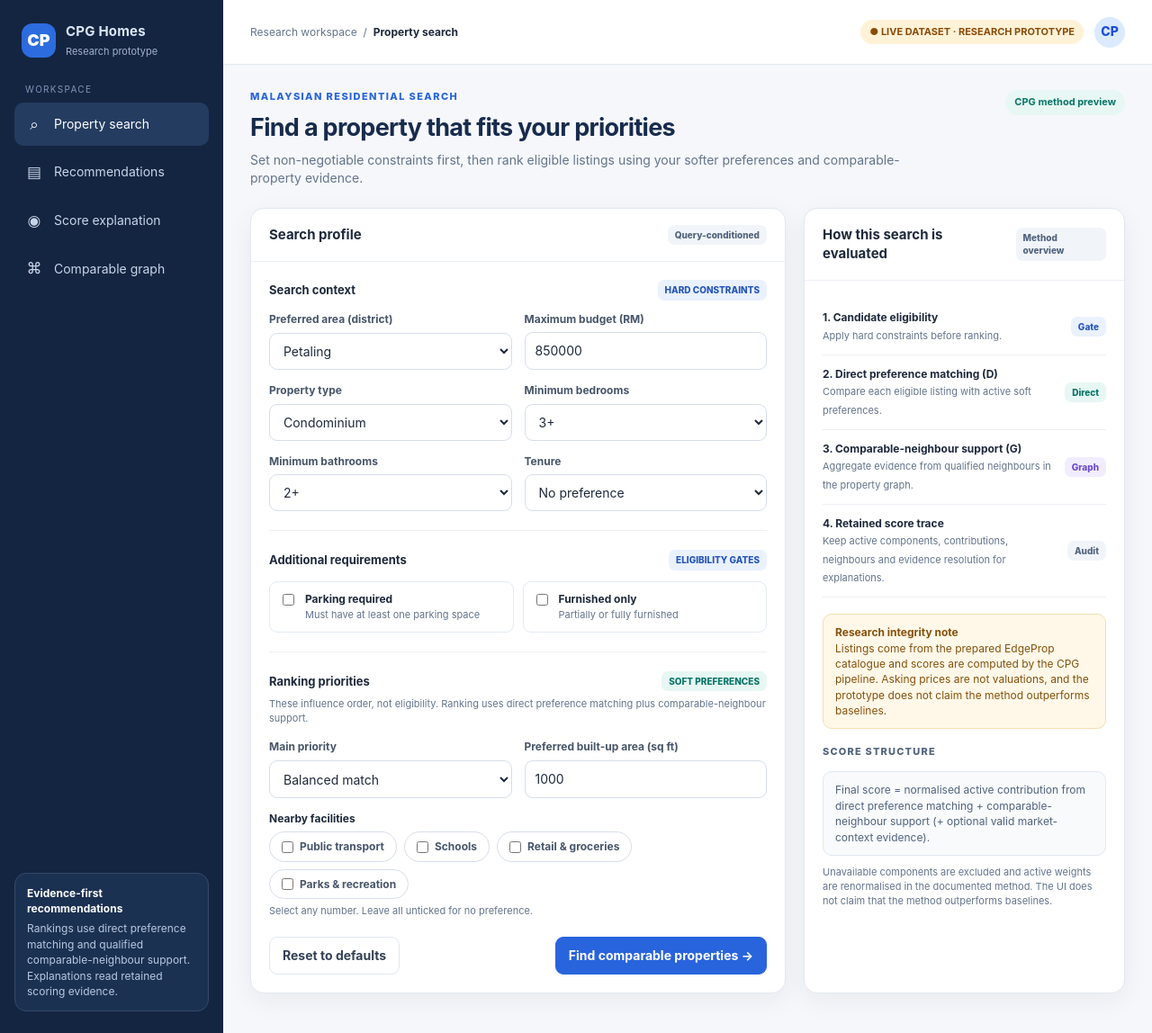
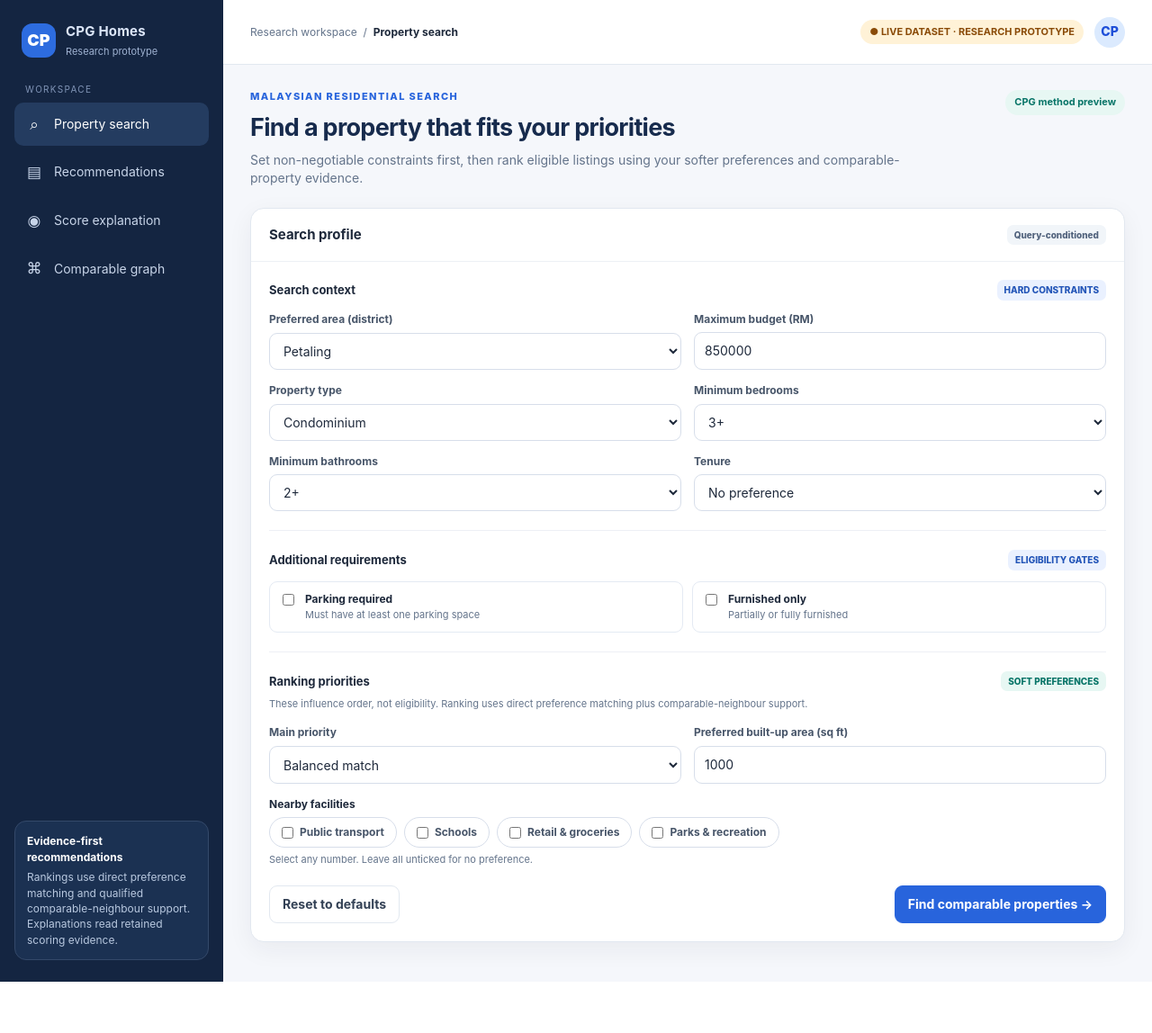
Before and after one commit to WongWeiXin/explainable-graph-based-recommender, a Flask app: page / in a window 1280 px wide. Shown: the whole page at 90% size. After the commit the page ends 1091 px from the top, so only its background shows below. Run offline with Flask 3, Linux system fonts and the light colour scheme.

Commit message:
update index.html

```diff
--- a/templates/index.html
+++ b/templates/index.html
@@ -449,6 +449,49 @@
         font-size: 11px;
         color: #64748b;
         margin-top: 4px;
+      }
+      .single-col {
+        display: grid;
+        gap: 20px;
+        max-width: 1040px;
+      }
+      .listing {
+        cursor: pointer;
+      }
+      .tag.recommended {
+        background: #e7f7f3;
+        color: #087568;
+      }
+      .more-section {
+        margin-top: 22px;
+        padding-top: 18px;
+        border-top: 1px solid #edf0f5;
+      }
+      .more-head {
+        display: flex;
+        justify-content: space-between;
+        align-items: flex-start;
+        gap: 12px;
+        margin-bottom: 12px;
+      }
+      .more-head h3 {
+        margin: 0 0 2px;
+        font-size: 14px;
+      }
+      .more-sort {
+        border: 1px solid #d7deea;
+        border-radius: 7px;
+        padding: 6px;
+        font-size: 11px;
+      }
+      .more-actions {
+        display: flex;
+        justify-content: center;
+        gap: 8px;
+        margin-top: 14px;
+      }
+      .hidden.btn {
+        display: none;
       }
       .results-layout {
         display: grid;
@@ -1005,7 +1048,7 @@
                 >CPG method preview</span
               >
             </div>
-            <div class="layout">
+            <div class="single-col">
               <div class="card">
                 <div class="cardhead">
                   <h2>Search profile</h2>
@@ -1270,77 +1313,6 @@
                   </div>
                 </div>
               </div>
-              <div class="card">
-                <div class="cardhead">
-                  <h2>How this search is evaluated</h2>
-                  <span class="tag">Method overview</span>
-                </div>
-                <div class="cardbody">
-                  <div class="method-row">
-                    <div>
-                      <strong>1. Candidate eligibility</strong
-                      ><small>Apply hard constraints before ranking.</small>
-                    </div>
-                    <span class="tag hard">Gate</span>
-                  </div>
-                  <div class="method-row">
-                    <div>
-                      <strong>2. Direct preference matching (D)</strong
-                      ><small
-                        >Compare each eligible listing with active soft
-                        preferences.</small
-                      >
-                    </div>
-                    <span class="tag soft">Direct</span>
-                  </div>
-                  <div class="method-row">
-                    <div>
-                      <strong>3. Comparable-neighbour support (G)</strong
-                      ><small
-                        >Aggregate evidence from qualified neighbours in the
-                        property graph.</small
-                      >
-                    </div>
-                    <span
-                      class="tag"
-                      style="background: #f1edff; color: #6d4acb"
-                      >Graph</span
-                    >
-                  </div>
-                  <div class="method-row">
-                    <div>
-                      <strong>4. Retained score trace</strong
-                      ><small
-                        >Keep active components, contributions, neighbours and
-                        evidence resolution for explanations.</small
-                      >
-                    </div>
-                    <span class="tag">Audit</span>
-                  </div>
-                  <div class="notice warn" style="margin-top: 18px">
-                    <strong>Research integrity note</strong><br />Listings come
-                    from the prepared EdgeProp catalogue and scores are computed
-                    by the CPG pipeline. Asking prices are not valuations, and
-                    the prototype does not claim the method outperforms
-                    baselines.
-                  </div>
-                  <div style="margin-top: 18px">
-                    <div class="section-label">
-                      Score structure
-                    </div>
-                    <div class="notice">
-                      Final score = normalised active contribution from direct
-                      preference matching + comparable-neighbour support (+
-                      optional valid market-context evidence).
-                    </div>
-                    <p class="tiny muted">
-                      Unavailable components are excluded and active weights are
-                      renormalised in the documented method. The UI does not
-                      claim that the method outperforms baselines.
-                    </p>
-                  </div>
-                </div>
-              </div>
             </div>
           </section>
           <section id="page-results" class="page hidden">
@@ -1371,38 +1343,38 @@
                 <div class="foot">Shown candidates with graph evidence</div>
               </div>
             </div>
-            <div class="results-layout">
+            <div class="single-col">
               <div class="card">
                 <div class="cardhead">
-                  <h2>Top matches</h2>
-                  <div style="display: flex; gap: 8px; align-items: center">
-                    <span class="tag">CPG</span
-                    ><select
-                      id="sort"
-                      style="
-                        border: 1px solid #d7deea;
-                        border-radius: 7px;
-                        padding: 6px;
-                        font-size: 11px;
-                      "
-                    >
-                      <option value="score">Ranked score</option>
-                      <option value="price">Price: low to high</option>
-                      <option value="size">Built-up: high to low</option>
-                    </select>
-                  </div>
+                  <h2 id="recommendedTitle">Recommended for you</h2>
+                  <span class="tag">CPG · Top 5</span>
                 </div>
                 <div class="cardbody">
                   <div id="listingList" class="listing-list"></div>
+                  <div id="moreSection" class="more-section hidden">
+                    <div class="more-head">
+                      <div>
+                        <h3 id="moreTitle">Other eligible properties</h3>
+                        <p class="tiny muted" id="moreNote">
+                          Also meet every hard constraint, ranked below the Top 5.
+                        </p>
+                      </div>
+                      <select id="sort" class="more-sort">
+                        <option value="score">Ranked score</option>
+                        <option value="price">Price: low to high</option>
+                        <option value="size">Built-up: high to low</option>
+                      </select>
+                    </div>
+                    <div id="moreList" class="listing-list"></div>
+                    <div class="more-actions">
+                      <button class="btn" id="viewMore">View more</button
+                      ><button class="btn hidden" id="viewLess">Show less</button>
+                    </div>
+                  </div>
                   <div class="footnote">
                     Scores are recommendation scores from the CPG pipeline, not
                     valuations or predictions of a purchase.
                   </div>
-                </div>
-              </div>
-              <div id="resultDetail" class="card details">
-                <div class="empty">
-                  Select a property to inspect retained evidence.
                 </div>
               </div>
             </div>
@@ -1553,6 +1525,15 @@
           preferred_built_up_sqft: Number($("minsize").value || 0),
         };
       }
+      // Toast after a search, matching the Top-5 + "View more" layout.
+      function resultToast(data) {
+        const total = data.eligible_count ?? 0;
+        const k = data.recommended_k ?? 5;
+        const limit = data.view_more_limit ?? 20;
+        if (total <= k) return `${total} eligible · all shown`;
+        const more = Math.min(total - k, limit);
+        return `${total.toLocaleString()} eligible · ${k} recommended + ${more} more`;
+      }
       async function runSearch() {
         currentQuery = readQuery();
 
@@ -1597,6 +1578,7 @@
 
           // These must come from the Python API, not the demo array.
           lastResult = data;
+          moreVisible = 0;
           eligible = data.properties || [];
           ranked = [...eligible];
           selectedId = ranked[0]?.id || null;
@@ -1607,7 +1589,7 @@
           toast(
             data.status === "empty_result_constraints_not_relaxed"
               ? "No properties meet all hard constraints."
-              : `${data.eligible_count} eligible · top ${ranked.length} shown`,
+              : resultToast(data),
           );
         } catch (error) {
           console.error(error);
@@ -1642,11 +1624,29 @@
       }
       function listingHtml(p, i) {
         const rank = p.rank ?? i + 1;
-        return `<article class="listing ${p.id === selectedId ? "selected" : ""}" data-id="${p.id}" tabindex="0"><div class="house-art"><span class="loc">${p.district}</span><span class="house">🏡</span></div><div><div style="display:flex;justify-content:space-between;gap:6px;align-items:start"><div><h3>${p.name}</h3><div class="address">${p.area}, ${p.district} · ${p.type}</div></div><span class="tag">#${rank}</span></div><div class="price-row"><span class="price">${money(p.price)}</span><span class="muted tiny">asking price</span></div><div class="facts"><span>▦ ${p.size.toLocaleString()} sq ft</span><span>🛏 ${p.beds} bed</span><span>▣ ${p.baths} bath</span><span>${p.parking ? "✓ Parking" : "No parking"}</span></div><div class="listing-foot"><div class="score"><span>${pct(p.score)} match score</span><span class="scorebar"><i style="width:${pct(p.score)}"></i></span></div><span class="tiny muted">${p.neighbors.length} graph neighbours</span></div></div></article>`;
+        const badge = p.recommended
+          ? `<span class="tag recommended">★ Recommended · #${rank}</span>`
+          : `<span class="tag">#${rank}</span>`;
+        return `<article class="listing ${p.id === selectedId ? "selected" : ""}" data-id="${p.id}" tabindex="0"><div class="house-art"><span class="loc">${p.district}</span><span class="house">🏡</span></div><div><div style="display:flex;justify-content:space-between;gap:6px;align-items:start"><div><h3>${p.name}</h3><div class="address">${p.area}, ${p.district} · ${p.type}</div></div>${badge}</div><div class="price-row"><span class="price">${money(p.price)}</span><span class="muted tiny">asking price</span></div><div class="facts"><span>▦ ${p.size.toLocaleString()} sq ft</span><span>🛏 ${p.beds} bed</span><span>▣ ${p.baths} bath</span><span>${p.parking ? "✓ Parking" : "No parking"}</span></div><div class="listing-foot"><div class="score"><span>${pct(p.score)} match score</span><span class="scorebar"><i style="width:${pct(p.score)}"></i></span></div><span class="tiny muted">${p.neighbors.length} graph neighbours</span></div></div></article>`;
+      }
+      const MORE_STEP = 20; // "View more" reveals all returned (max 20) at once
+      let moreVisible = 0;
+      function bindListings(container) {
+        container.querySelectorAll(".listing").forEach((el) => {
+          const choose = () => {
+            selectedId = el.dataset.id;
+            go("explanation");
+          };
+          el.addEventListener("click", choose);
+          el.addEventListener("keydown", (e) => {
+            if (e.key === "Enter") choose();
+          });
+        });
       }
       function renderResults() {
         const count = ranked.length;
         const total = lastResult?.eligible_count ?? count;
+        const k = lastResult?.recommended_k ?? 5;
         $("eligibleCount").textContent = total.toLocaleString();
         $("graphCount").textContent = ranked.filter(
           (p) => p.displayGraph !== null && p.neighbors.length > 0,
@@ -1657,28 +1657,54 @@
                 100,
             ) + "%"
           : "—";
-        $("resultsSummary").textContent =
-          `${total.toLocaleString()} listing(s) pass every hard constraint; the top ${count} are shown. Soft preferences and comparable-neighbour support decide the order.`;
+        const top = ranked.filter((p, i) => p.recommended ?? i < k);
+        const rest = ranked.filter((p, i) => !(p.recommended ?? i < k));
+        $("resultsSummary").textContent = !total
+          ? "No listing passes every hard constraint. Constraints are never relaxed automatically."
+          : total <= k
+            ? `Only ${total} listing(s) meet every hard constraint, so all are shown. Soft preferences and comparable-neighbour support decide the order.`
+            : `${total.toLocaleString()} listings meet every hard constraint. The top ${k} are recommended; ${Math.min(total - k, lastResult?.view_more_limit ?? 20)} more are under "View more". Soft preferences and comparable-neighbour support decide the order.`;
+        $("recommendedTitle").textContent =
+          total && total < k ? `All ${total} eligible properties` : "Recommended for you";
+        $("listingList").innerHTML = top.length
+          ? top.map(listingHtml).join("")
+          : `<div class="empty"><div style="font-size:30px;margin-bottom:8px">⌕</div><strong>No properties meet every hard constraint.</strong><p>Try widening the budget, area, type or minimum bedroom requirement. Soft preferences will not be used to override hard constraints.</p><button class="btn primary" onclick="go('search')">Adjust search</button></div>`;
+        bindListings($("listingList"));
+        // ---- "View more": remaining eligible properties, revealed MORE_STEP at a time
         const sort = $("sort").value;
-        let list = [...ranked];
-        if (sort === "price") list.sort((a, b) => a.price - b.price);
-        if (sort === "size") list.sort((a, b) => b.size - a.size);
-        $("listingList").innerHTML = list.length
-          ? list.map(listingHtml).join("")
-          : `<div class="empty"><div style="font-size:30px;margin-bottom:8px">⌕</div><strong>No properties meet every hard constraint.</strong><p>Try widening the budget, area, type or minimum bedroom requirement. Soft preferences will not be used to override hard constraints.</p><button class="btn primary" onclick="go('search')">Adjust search</button></div>`;
-        document.querySelectorAll(".listing").forEach((el) => {
-          const choose = () => {
-            selectedId = el.dataset.id;
-            renderResults();
-            renderGraph();
-          };
-          el.addEventListener("click", choose);
-          el.addEventListener("keydown", (e) => {
-            if (e.key === "Enter") choose();
-          });
-        });
+        const sorted = [...rest];
+        if (sort === "price") sorted.sort((a, b) => a.price - b.price);
+        if (sort === "size") sorted.sort((a, b) => b.size - a.size);
+        $("moreSection").classList.toggle("hidden", rest.length === 0);
+        const hiddenCount = Math.max(0, total - k - rest.length);
+        $("moreTitle").textContent = hiddenCount
+          ? `Other eligible properties (next ${rest.length} of ${(total - k).toLocaleString()})`
+          : `Other eligible properties (${rest.length})`;
+        $("moreNote").textContent = hiddenCount
+          ? `Also meet every hard constraint, ranked #${k + 1}–#${k + rest.length}. ${hiddenCount.toLocaleString()} more eligible properties are not shown; add preferences or narrow the search to see others.`
+          : `Also meet every hard constraint, ranked below the Top ${k}.`;
+        const shown = sorted.slice(0, moreVisible);
+        $("moreList").innerHTML = shown.map(listingHtml).join("");
+        bindListings($("moreList"));
+        const remaining = rest.length - shown.length;
+        $("viewMore").classList.toggle("hidden", remaining <= 0);
+        $("viewMore").textContent =
+          moreVisible === 0
+            ? `View more (${rest.length})`
+            : `View more (${remaining} remaining)`;
+        $("viewLess").classList.toggle("hidden", moreVisible === 0);
+        $("sort").disabled = moreVisible === 0;
         renderResultDetail();
       }
+      $("viewMore").addEventListener("click", () => {
+        moreVisible += MORE_STEP;
+        renderResults();
+      });
+      $("viewLess").addEventListener("click", () => {
+        moreVisible = 0;
+        renderResults();
+        $("listingList").scrollIntoView({ behavior: "smooth", block: "start" });
+      });
       $("sort").addEventListener("change", renderResults);
       function component(name, value, color, desc) {
         return `<div class="component"><div class="component-row"><span>${name}</span><strong>${pct(value)}</strong></div><div class="bar ${color}"><span style="width:${pct(value)}"></span></div><div class="tiny muted" style="margin-top:4px">${desc}</div></div>`;
@@ -1714,7 +1740,8 @@
           .join("");
       }
       function renderResultDetail() {
-        $("resultDetail").innerHTML = detailHtml(selected());
+        const panel = $("resultDetail");
+        if (panel) panel.innerHTML = detailHtml(selected());
       }
       function renderExplanation() {
         const p = selected();
```
